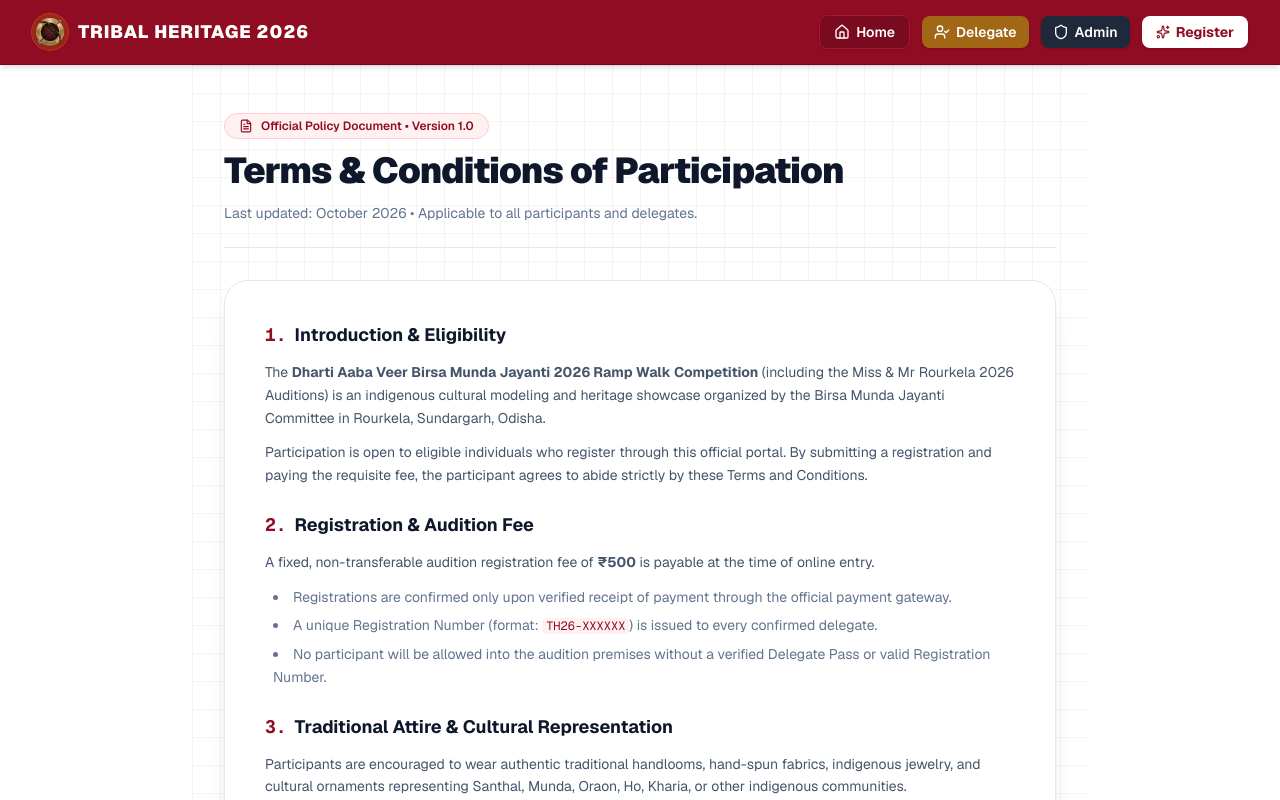
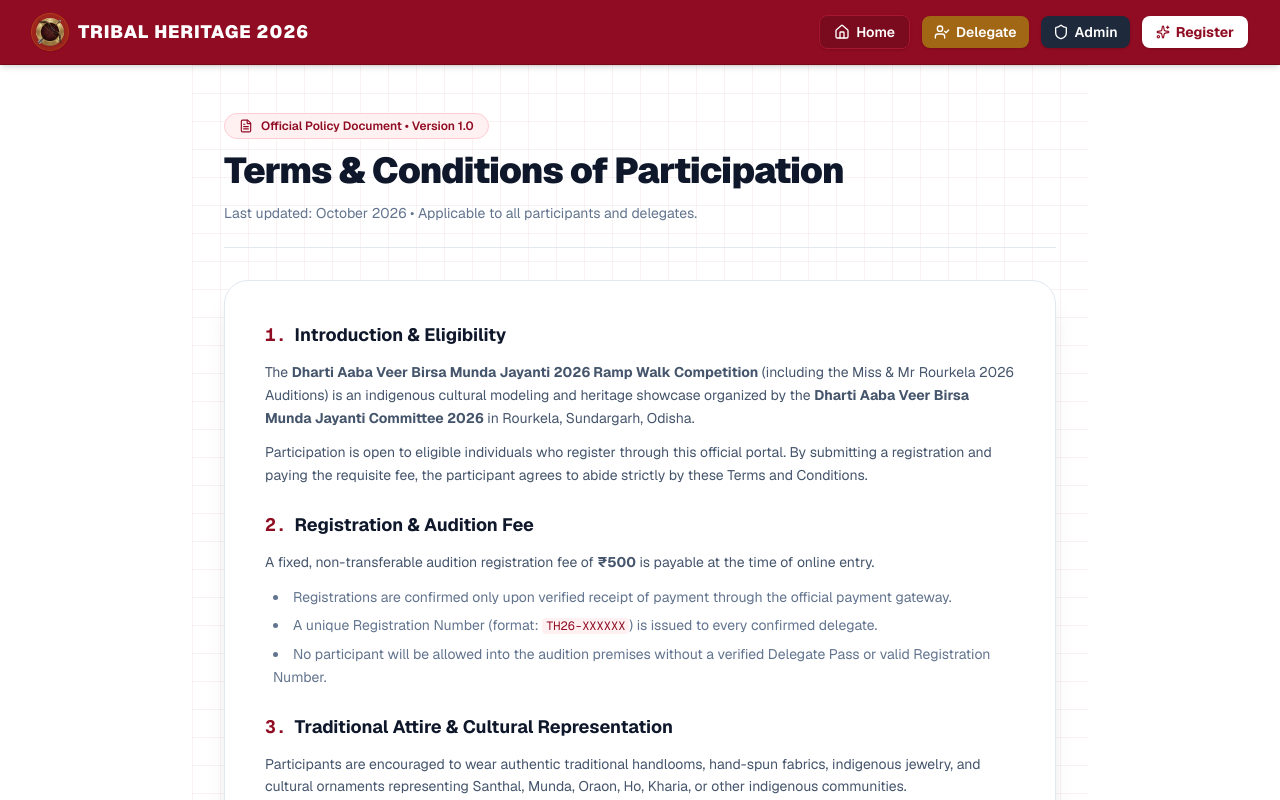
Before and after one commit to ShawnFrost26/ramp_walk, a Next.js app: page /terms in a window 1280 px wide. Shown: the top 800 px of the page. Built offline with nearby package versions, Linux system fonts and the light colour scheme.

Commit message:
docs: update organizer committee name in terms and conditions to Dharti Aaba Veer Birsa Munda Jayanti Committee 2026

```diff
--- a/app/terms/page.tsx
+++ b/app/terms/page.tsx
@@ -33,7 +33,7 @@ export default function TermsPage() {
               <span className="text-[#900C22] font-mono">1.</span> Introduction & Eligibility
             </h2>
             <p>
-              The <strong>Dharti Aaba Veer Birsa Munda Jayanti 2026 Ramp Walk Competition</strong> (including the Miss & Mr Rourkela 2026 Auditions) is an indigenous cultural modeling and heritage showcase organized by the Birsa Munda Jayanti Committee in Rourkela, Sundargarh, Odisha.
+              The <strong>Dharti Aaba Veer Birsa Munda Jayanti 2026 Ramp Walk Competition</strong> (including the Miss & Mr Rourkela 2026 Auditions) is an indigenous cultural modeling and heritage showcase organized by the <strong>Dharti Aaba Veer Birsa Munda Jayanti Committee 2026</strong> in Rourkela, Sundargarh, Odisha.
             </p>
             <p>
               Participation is open to eligible individuals who register through this official portal. By submitting a registration and paying the requisite fee, the participant agrees to abide strictly by these Terms and Conditions.
--- a/lib/constants/event.ts
+++ b/lib/constants/event.ts
@@ -19,7 +19,7 @@ export const EVENT_DETAILS = {
     city: "Rourkela",
     landmark: "Near airport",
   },
-  organizer: "Dharti Aaba Birsa Munda Jayanti Committee",
+  organizer: "Dharti Aaba Veer Birsa Munda Jayanti Committee 2026",
   email: "veerbirsamunda5@gmail.com",
   contact: {
     phone: "8917598855",
```
